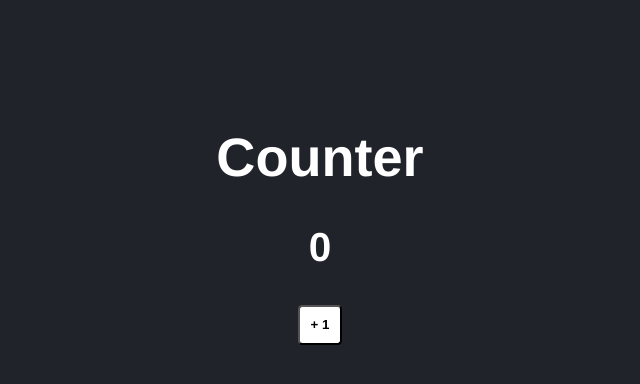
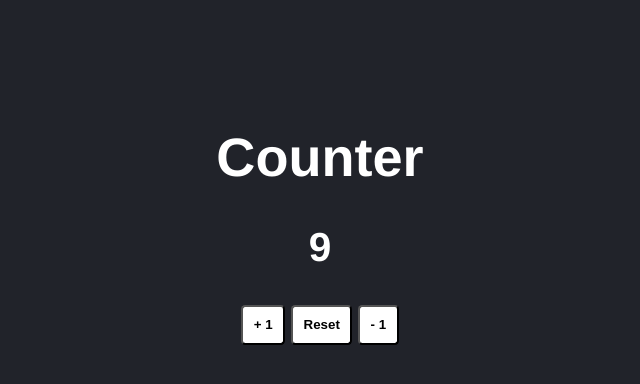
Before and after one commit to jcarlosj/React-Fundamentals-Counter-U-FH, a React (Create React App) app: page / in a window 1280 px wide. Shown: the top 384 px of the page, without its empty margins (320-960 px from the left). Built offline with nearby package versions, Linux system fonts and the light colour scheme.

Commit message:
[+] CounterComponent: Define botones y establece sus acciones (aumentar/disminuir/reestablecer)

```diff
--- a/src/Counter.js
+++ b/src/Counter.js
@@ -4,10 +4,14 @@ import PropTypes from 'prop-types'
 /** Functional Component */
 const Counter = ({ value }) => {
 
-    const [ counter, setCounter ] = useState( 0 );
+    const [ counter, setCounter ] = useState( value );
 
-    const handleAdd = ( event ) => {
-        setCounter( counter + 1 );      //  Otra Forma: setCounter( counter => counter + 1 );
+    const handleAction = ( action ) => {
+
+        if( action === 'add' ) setCounter( counter + 1 );
+        else if( action === 'subtract' ) setCounter( counter - 1 );
+        else setCounter( value );
+
     }
 
     return (
@@ -16,8 +20,14 @@ const Counter = ({ value }) => {
             <h2>{ counter }</h2>
 
             <button
-                onClick={ handleAdd }
+                onClick={ () => handleAction( 'add' ) }
             >+ 1</button>
+            <button
+                onClick={ () => handleAction( 'reset' ) }
+            >Reset </button>
+            <button
+                onClick={ () => handleAction( 'subtract' ) }
+            >- 1</button>
         </>
     );
 }
@@ -26,4 +36,8 @@ Counter.propTypes = {
     value: PropTypes.number
 }
 
+Counter.defaultProps = {
+    value: 0
+}
+
 export default Counter;
--- a/src/index.js
+++ b/src/index.js
@@ -7,6 +7,6 @@ import './index.css';
 
 const divRoot = document.querySelector( '#root' );
 
-ReactDOM.render( <Counter value={ 3.1415 } />, divRoot );     //  ReactDOM: Inserta el elemento dentro del elemento referenciado en el DOM
+ReactDOM.render( <Counter value={ 9 } />, divRoot );     //  ReactDOM: Inserta el elemento dentro del elemento referenciado en el DOM
                                         //            Además permite crear a partir de aqui el árbol de componentes de la aplicacion
                                         //            permitiendo que puedan comunicarse unos con los otros
```
